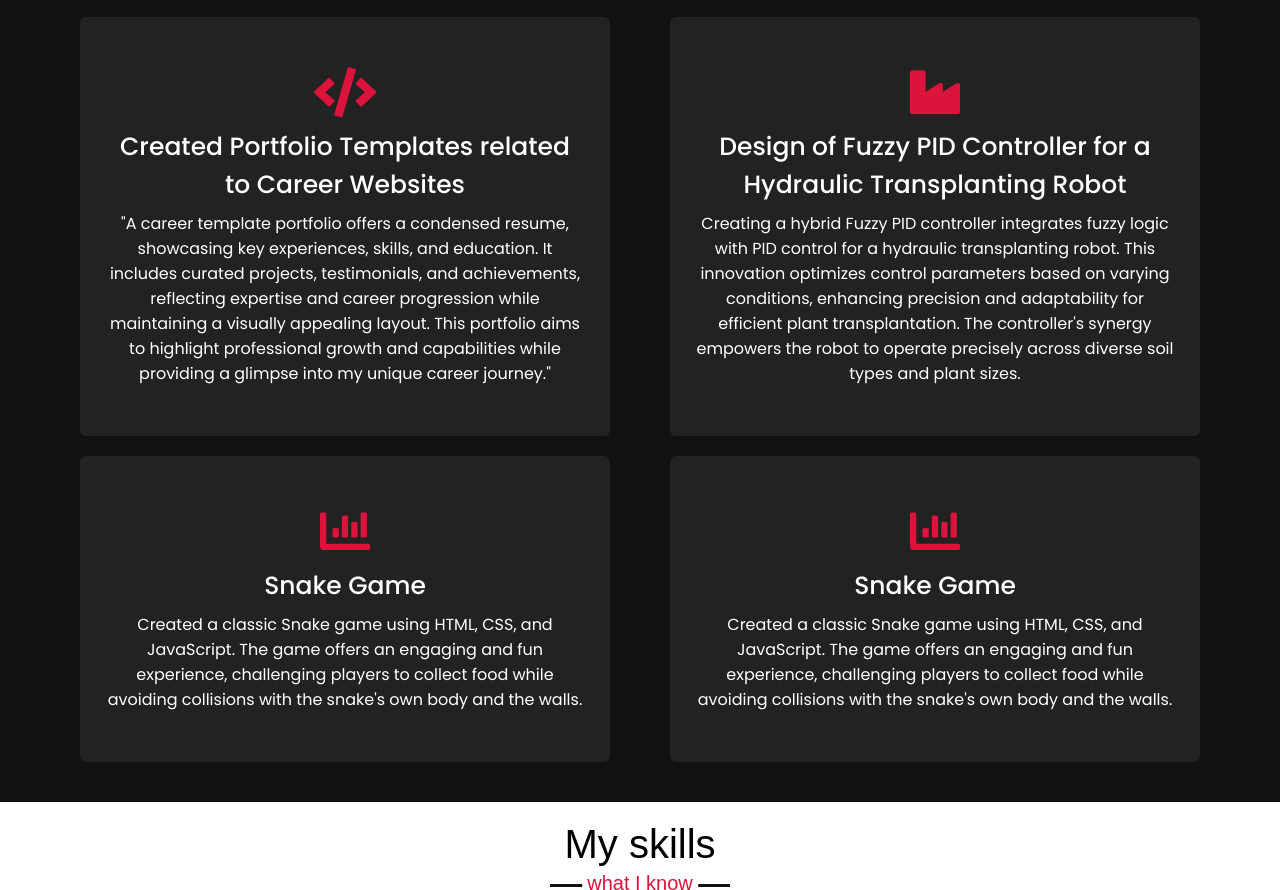
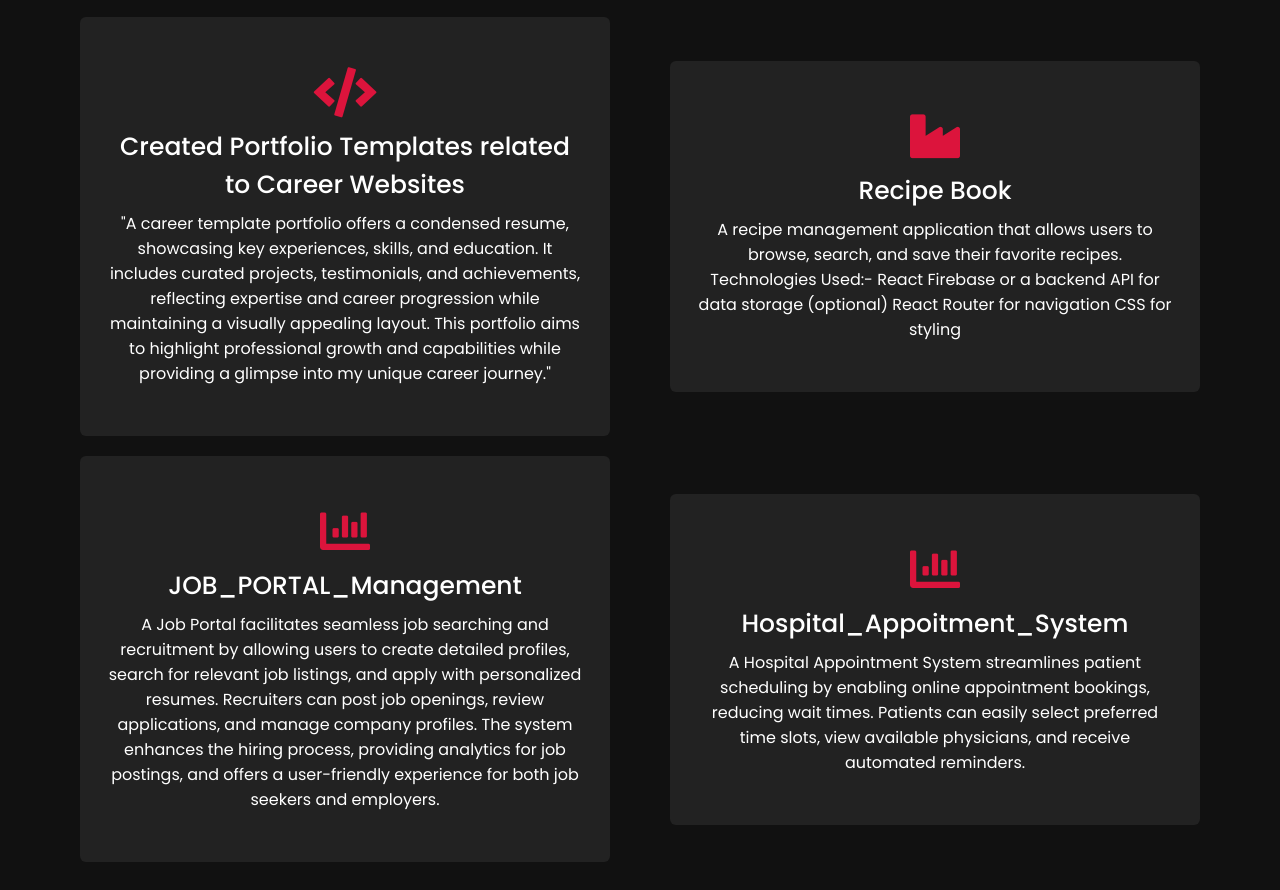
Before and after one commit to Abhay-Sharma-Abhay-Sharma/portfolio-html_CSS_JS, a plain HTML site: page Abhay's_Portfolio.html in a window 1280 px wide. Shown: the part 1640-2530 px from the top of the page. Drawn offline with nearby package versions, Linux system fonts and the light colour scheme; files whose address does not match are found by name.

Commit message:
Update Abhay's_Portfolio.html

```diff
--- a/Abhay's_Portfolio.html
+++ b/Abhay's_Portfolio.html
@@ -57,7 +57,7 @@
 				  </div>
 				  <p>
 					I'm Abhay Sharma, a skilled Full Stack Developer with expertise in Java
-					, SQL, HTML, CSS, and JavaScript. I completed my Bachelor of Computer Applications
+					, SQL, HTML, CSS, and JavaScript,Reactjs. I completed my Bachelor of Computer Applications
 					 (BCA) with a specialization in Information Technology from Dr. RML University, Ayodhya, in 2023. My journey includes creating a variety of projects that showcase my proficiency in these technologies. Additionally, I have knowledge in C, C++, Python, and MongoDB.
                   <br>
                        Trained at QSpiders in Full Stack Development, I've built
@@ -93,36 +93,43 @@
 				<div class="card">
 				  <div class="box">
 					<i class="fas fa-industry"></i>
-					<div class="text">Design of Fuzzy PID Controller for a Hydraulic Transplanting Robot</div>
+					<div class="text">Recipe Book</div>
 					<p>
 
-					  Creating a hybrid Fuzzy PID controller integrates fuzzy logic with PID control for a
-					  hydraulic transplanting robot. This innovation optimizes control parameters based on varying
-					  conditions, enhancing precision and adaptability for efficient plant transplantation. The
-					  controller's synergy empowers the robot to operate precisely across diverse soil types and
-					  plant sizes.
+					  A recipe management application that allows users to browse, search, and
+						save their favorite recipes.
+						Technologies Used:-
+React
+Firebase or a backend API for data storage (optional)
+React Router for navigation
+CSS for styling
+
 					</p>
 				  </div>
 				</div>
 				 <div class="card">
 							  <div class="box">
 								  <i class="fas fa-chart-bar"></i>
-								  <div class="text">Snake Game</div>
+								  <div class="text">JOB_PORTAL_Management</div>
 								  <p>
-									  Created a classic Snake game using HTML, CSS, and JavaScript. The game offers an engaging
-									  and fun experience, challenging players to collect food while avoiding collisions with the
-									  snake's own body and the walls.
+									  A Job Portal facilitates seamless job searching and recruitment by allowing users
+									  to create detailed profiles, search for relevant job listings, and apply with personalized resumes.
+									  Recruiters can post job openings, review applications, and manage company profiles.
+									  The system enhances the hiring process, providing analytics for job postings,
+									  and offers a user-friendly experience for both job seekers and employers.
+
 								  </p>
 							  </div>
 						  </div>
 						  <div class="card">
 							<div class="box">
 								<i class="fas fa-chart-bar"></i>
-								<div class="text">Snake Game</div>
+								<div class="text">Hospital_Appoitment_System</div>
 								<p>
-									Created a classic Snake game using HTML, CSS, and JavaScript. The game offers an engaging
-									and fun experience, challenging players to collect food while avoiding collisions with the
-									snake's own body and the walls.
+									A Hospital Appointment System streamlines patient scheduling by enabling online
+									appointment bookings, reducing wait times.
+									Patients can easily select preferred time slots, view available physicians,
+									and receive automated reminders.
 								</p>
 							</div>
 						</div>
```
